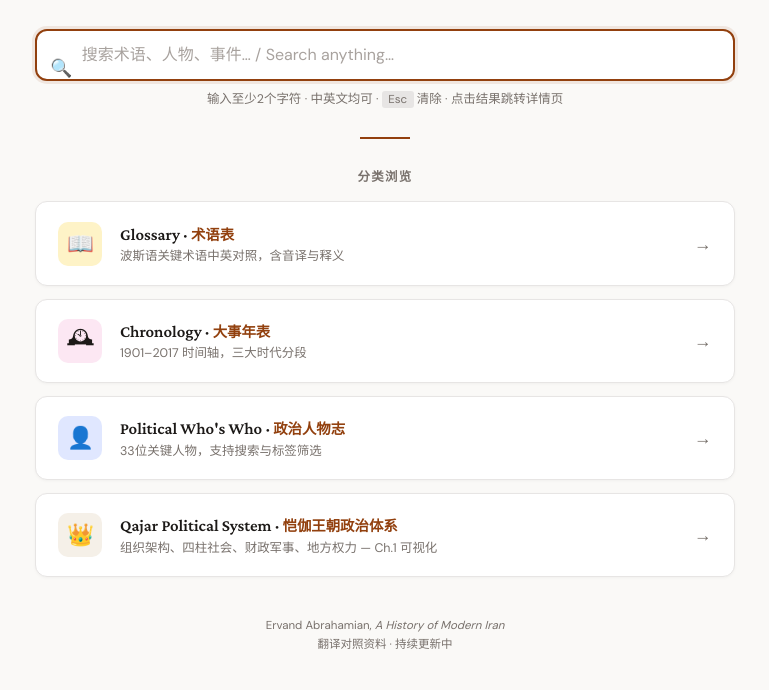
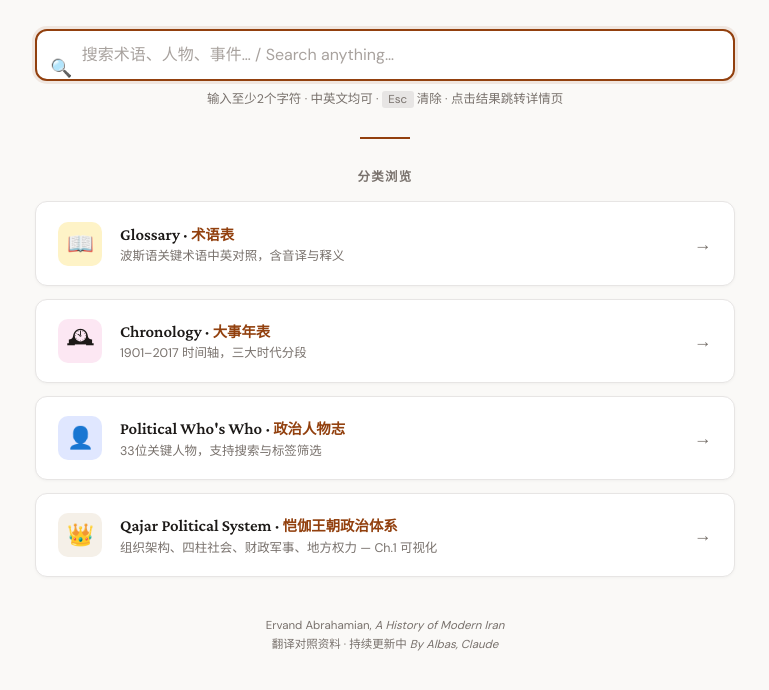
Before and after one commit to A1batr055/ToolsForHistoryModernIran, a plain HTML site: page index.html in a window 1280 px wide. Shown: the part 140-830 px from the top of the page, without its empty margins (255-1024 px from the left). Drawn offline with nearby package versions, Linux system fonts and the light colour scheme.

Commit message:
Update index.html

```diff
--- a/index.html
+++ b/index.html
@@ -362,6 +362,7 @@
   <footer>
     Ervand Abrahamian, <em>A History of Modern Iran</em><br>
     翻译对照资料 · 持续更新中
+    <em>By Albas, Claude</em><br>
   </footer>
 </div>
 
```
